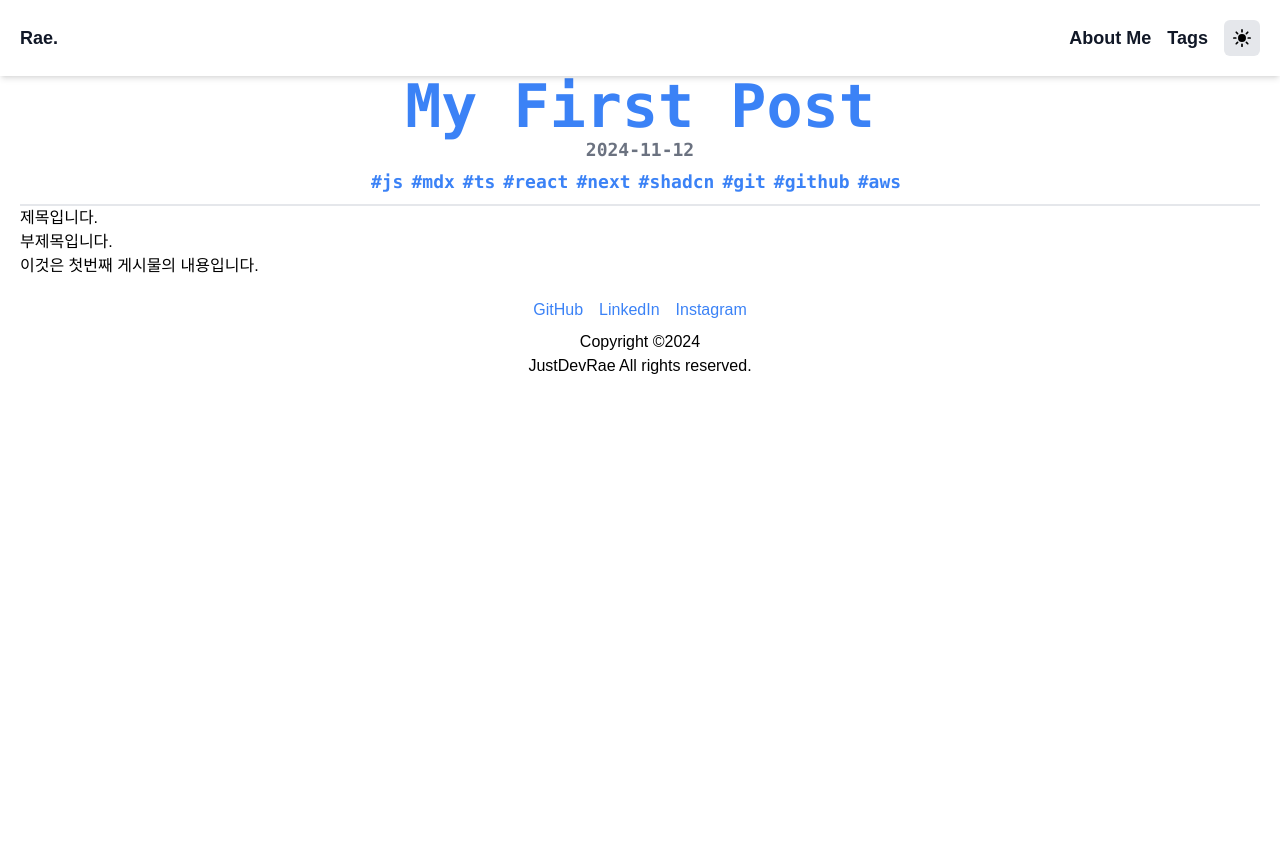
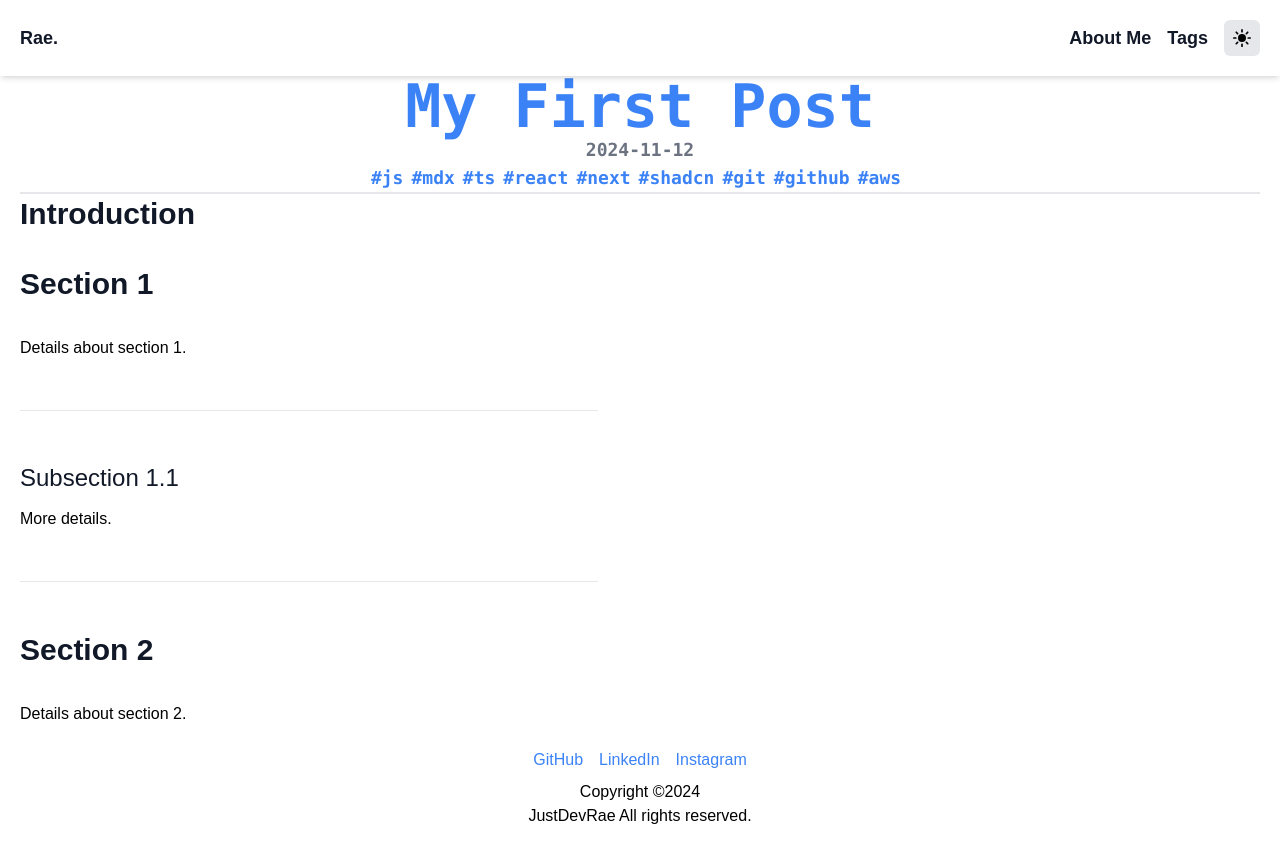
Before and after one commit to JustDevRae/TechBlog, a Next.js app: page /posts/first-post in a window 1280 px wide. Before the commit the page ends 800 px from the top, so only its background shows below. Built offline with nearby package versions, Linux system fonts and the light colour scheme.

Commit message:
feat: install & apply tailwind/typography

```diff
--- a/package.json
+++ b/package.json
@@ -11,6 +11,7 @@
   "dependencies": {
     "@mdx-js/react": "^3.1.0",
     "@next/mdx": "^15.0.3",
+    "@tailwindcss/typography": "^0.5.15",
     "@types/mdx": "^2.0.13",
     "class-variance-authority": "^0.7.0",
     "clsx": "^2.1.1",
--- a/src/app/posts/[slug]/page.tsx
+++ b/src/app/posts/[slug]/page.tsx
@@ -28,7 +28,7 @@ export default async function PostDetailPage({ params }: PostPageProps) {
         <div className="flex flex-wrap justify-center">
           {frontMatter.tags?.map((tag: string) => (
             <Link
-              className="mb-2 mr-2 mt-1 rounded-xl text-lg text-blue-500"
+              className="mr-2 rounded-xl text-lg text-blue-500"
               key={tag}
               href={`/tags/${tag}`}
               passHref
@@ -38,8 +38,7 @@ export default async function PostDetailPage({ params }: PostPageProps) {
           ))}
         </div>
       </header>
-
-      <section className="flex flex-col">
+      <section className="prose dark:prose-dark">
         <MDXRemote source={content} />
       </section>
     </article>
--- a/src/posts/first-post.mdx
+++ b/src/posts/first-post.mdx
@@ -5,8 +5,19 @@ date: "2024-11-12"
 tags: ["js", "mdx", "ts", "react", "next", "shadcn", "git", "github", "aws"]
 ---
 
-# 제목입니다.
+## Introduction
 
-## 부제목입니다.
 
-이것은 첫번째 게시물의 내용입니다.
+## Section 1
+Details about section 1.
+
+---
+
+### Subsection 1.1
+
+More details.
+
+---
+## Section 2
+
+Details about section 2.
--- a/tailwind.config.ts
+++ b/tailwind.config.ts
@@ -1,8 +1,7 @@
-import tailwindcssAnimate from "tailwindcss-animate";
 import type { Config } from "tailwindcss";
 
 const config: Config = {
-  darkMode: ["class"],
+  darkMode: ["class"], // 다크 모드 클래스 방식
   content: [
     "./src/pages/**/*.{js,ts,jsx,tsx,mdx}",
     "./src/components/**/*.{js,ts,jsx,tsx,mdx}",
@@ -21,11 +20,75 @@ const config: Config = {
       },
       screens: {
         mobile: { max: "450px" }, // 450px 미만
-        tablet: { min: "450px", max: "1280px" }, // 600px 이상 1280px 미만
+        tablet: { min: "450px", max: "1280px" }, // 450px 이상 1280px 미만
         desktop: { min: "1280px" }, // 1280px 이상
+      },
+      typography: {
+        DEFAULT: {
+          css: {
+            color: "var(--foreground)", // 기본 텍스트 색상
+            a: {
+              color: "var(--link-color)",
+              "&:hover": {
+                color: "var(--link-hover-color)",
+              },
+            },
+            h1: {
+              fontSize: "2.25rem", // h1 폰트 크기
+              fontWeight: "700", // h1 폰트 굵기
+            },
+            h2: {
+              fontSize: "1.875rem",
+              fontWeight: "600",
+            },
+            h3: {
+              fontSize: "1.5rem", // h3 폰트 크기
+              fontWeight: "500",
+              marginTop: "1rem", // 추가된 여백
+              marginBottom: "0.5rem",
+            },
+            p: {
+              fontSize: "1rem",
+              lineHeight: "1.75",
+            },
+          },
+        },
+        dark: {
+          css: {
+            color: "var(--foreground-dark)", // 다크 모드 텍스트 색상
+            a: {
+              color: "var(--link-color-dark)",
+              "&:hover": {
+                color: "var(--link-hover-color-dark)",
+              },
+            },
+            h1: {
+              color: "var(--heading-color-dark)", // 다크 모드 h1 색상
+              fontSize: "2.25rem",
+              fontWeight: "700",
+            },
+            h2: {
+              color: "var(--heading-color-dark)", // 다크 모드 h2 색상
+              fontSize: "1.875rem",
+              fontWeight: "600",
+            },
+            h3: {
+              color: "var(--heading-color-dark)", // 다크 모드 h2 색상
+              fontSize: "1.5rem", // h3 폰트 크기
+              fontWeight: "500",
+              marginTop: "1rem", // 추가된 여백
+              marginBottom: "0.5rem",
+            },
+            p: {
+              color: "var(--paragraph-color-dark)", // 다크 모드 본문 색상
+              lineHeight: "1.75",
+            },
+          },
+        },
       },
     },
   },
-  plugins: [tailwindcssAnimate],
+  plugins: [require("tailwindcss-animate"), require("@tailwindcss/typography")],
 };
+
 export default config;
```
Also changed, not shown: 1 other file (tests, documents, lock files or other folders).
